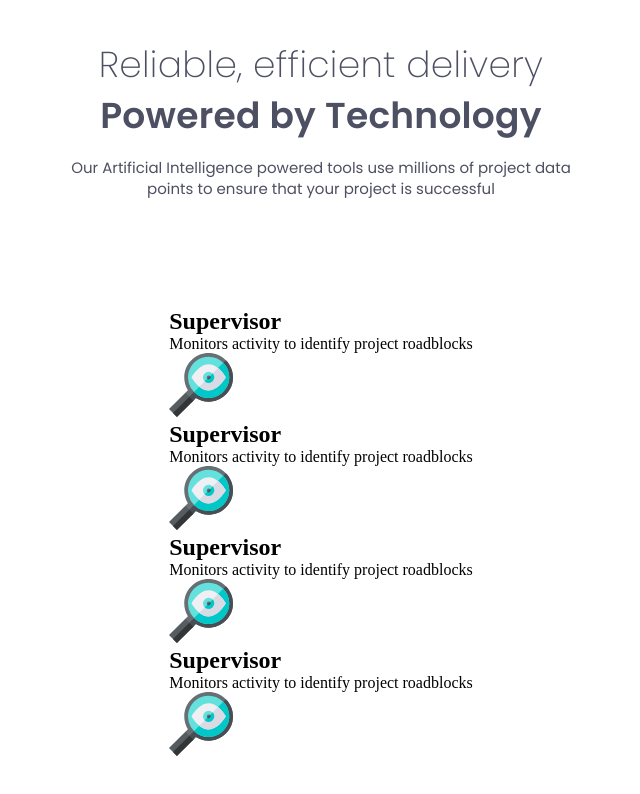
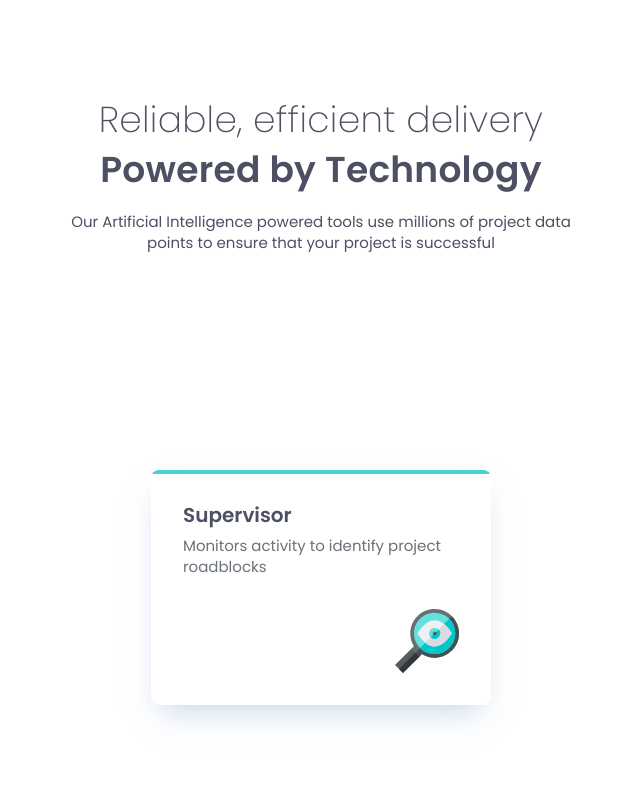
Before and after one commit to RicardoGeada/fm-four-card-feature-section, an Angular app: page / in a window 1280 px wide. Shown: the top 794 px of the page, without its empty margins (319-959 px from the left). Built offline with nearby package versions, Linux system fonts and the light colour scheme.

Commit message:
style(card): add initial layout and styling

```diff
--- a/src/app/pages/main-page/main-page.component.html
+++ b/src/app/pages/main-page/main-page.component.html
@@ -2,8 +2,5 @@
     <app-header></app-header>
     <div class="card-grid">
         <app-card></app-card>
-        <app-card></app-card>
-        <app-card></app-card>
-        <app-card></app-card>
     </div>
 </main>
--- a/src/app/shared/components/card/card.component.html
+++ b/src/app/shared/components/card/card.component.html
@@ -1,5 +1,10 @@
 <article class="card">
+  <div class="card__top-bar"></div>
+  <div class="card__text-wrapper">
     <h2 class="card__title">Supervisor</h2>
-    <p class="card__description">Monitors activity to identify project roadblocks</p>
-    <img src="/images/icon-supervisor.svg" alt="" class="card__icon">
+    <p class="card__description">
+      Monitors activity to identify project roadblocks
+    </p>
+  </div>
+  <img src="/images/icon-supervisor.svg" alt="" class="card__icon" />
 </article>
--- a/src/app/shared/components/card/card.component.scss
+++ b/src/app/shared/components/card/card.component.scss
@@ -0,0 +1,44 @@
+@use "./../../../../fonts.scss";
+
+.card {
+   display: flex;
+   flex-direction: column;
+   align-items: flex-end;
+   gap: var(--space-400);
+   padding: var(--space-400);
+   border-radius: var(--space-100);
+   box-shadow: 0 15px 30px -11px #83a7d280;
+   max-width: 340px;
+   position: relative;
+   overflow: hidden;
+
+   &__top-bar {
+    position: absolute;
+    top: 0;
+    left: 0;
+    height: 4px;
+    width: 100%;
+    background-color: var(--color-cyan);
+   }
+
+   &__text-wrapper {
+    display: flex;
+    flex-direction: column;
+    gap: 6px;
+   }
+
+   &__title {
+    @include fonts.apply-text-preset("3");
+    color: var(--color-grey-500);
+   }
+
+   &__description {
+    @include fonts.apply-text-preset("4");
+    color: var(--color-grey-400);
+   }
+
+   &__icon {
+    aspect-ratio: 1 / 1;
+    width: 64px;
+   }
+}
```
